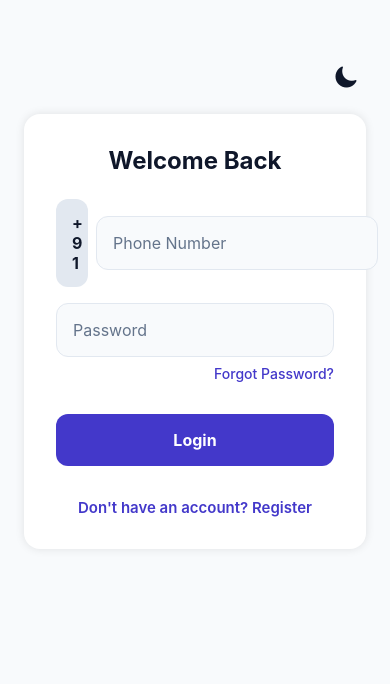
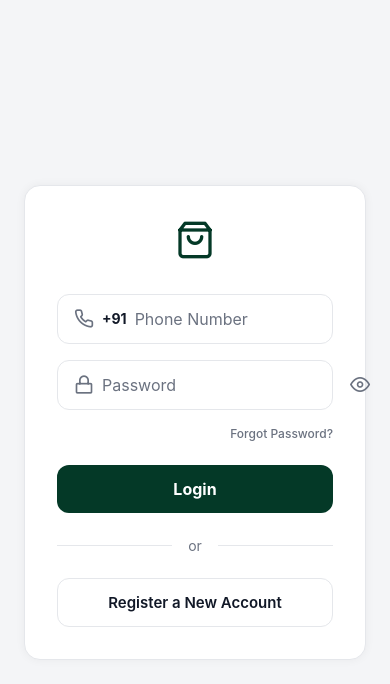
Before and after one commit to Adi5423/theShoppingCode, a React Native app in the folder mobile/: screen /Auth in a window 390 px wide. Shown: the top 684 px of the page. Built offline with nearby package versions, Linux system fonts and the light colour scheme.

Commit message:
The UI trans.

```diff
--- a/mobile/src/features/auth/AuthScreen.tsx
+++ b/mobile/src/features/auth/AuthScreen.tsx
@@ -1,78 +1,39 @@
 import React, { useState } from 'react';
-import { View, Text, TextInput, TouchableOpacity, StyleSheet, ActivityIndicator, KeyboardAvoidingView, Platform, UIManager, LayoutAnimation } from 'react-native';
-import { Ionicons } from '@expo/vector-icons';
+import { View, Text, TextInput, TouchableOpacity, StyleSheet, ActivityIndicator, KeyboardAvoidingView, Platform, Alert } from 'react-native';
+import { Feather } from '@expo/vector-icons'; // Using Feather for cleaner line-art
 import { lightTheme, darkTheme, spacing, radius } from '../../shared/theme';
 import { apiClient } from '../../shared/api/client';
 import { useAuthStore } from '../../shared/store/authStore';
 import { useThemeStore } from '../../shared/store/themeStore';
 
-// Enable smooth transitions on Android
-if (Platform.OS === 'android' && UIManager.setLayoutAnimationEnabledExperimental) {
-    UIManager.setLayoutAnimationEnabledExperimental(true);
-}
-
 export const AuthScreen = () => {
-    const { isDarkMode, toggleTheme } = useThemeStore();
+    const { isDarkMode } = useThemeStore();
     const theme = isDarkMode ? darkTheme : lightTheme;
 
     const [isLogin, setIsLogin] = useState(true);
     const [phone, setPhone] = useState('');
     const [password, setPassword] = useState('');
     const [showPassword, setShowPassword] = useState(false);
-    const [isPasswordFocused, setIsPasswordFocused] = useState(false);
     const [name, setName] = useState('');
     const [role, setRole] = useState<'CUSTOMER' | 'SHOPKEEPER'>('CUSTOMER');
-
     const [loading, setLoading] = useState(false);
-    const [uiError, setUiError] = useState(''); // NEW: Inline error state
 
     const signIn = useAuthStore(state => state.signIn);
 
-    const triggerAnimation = () => {
-        LayoutAnimation.configureNext(LayoutAnimation.Presets.easeInEaseOut);
-    };
-
-    const handleToggleMode = () => {
-        triggerAnimation();
-        toggleTheme();
-    };
-
-    const switchAuthMode = () => {
-        triggerAnimation();
-        setIsLogin(!isLogin);
-        setUiError('');
-    };
-
-    const showError = (msg: string) => {
-        triggerAnimation();
-        setUiError(msg);
-        setTimeout(() => {
-            triggerAnimation();
-            setUiError('');
-        }, 4000); // Auto-hide after 4 seconds
-    };
-
     const handleSubmit = async () => {
-        setUiError('');
-        if (phone.length !== 10) return showError("Please enter a valid 10-digit phone number.");
-        if (password.length < 6) return showError("Password must be at least 6 characters.");
-
+        if (phone.length !== 10) return Alert.alert("Error", "Enter a 10-digit number.");
         setLoading(true);
         const formattedPhone = `+91${phone}`;
-
         try {
             if (isLogin) {
                 const res = await apiClient.post('/auth/login', { phone: formattedPhone, password });
                 await signIn(res.data.token, res.data.user.role);
             } else {
-                if (!name) return showError("Name is required for registration.");
-                const res = await apiClient.post('/auth/register', {
-                    phone: formattedPhone, password, name, role, otp: '123456'
-                });
+                const res = await apiClient.post('/auth/register', { phone: formattedPhone, password, name, role, otp: '123456' });
                 await signIn(res.data.token, res.data.user.role);
             }
         } catch (error: any) {
-            showError(error.message);
+            Alert.alert("Error", error.message);
         } finally {
             setLoading(false);
         }
@@ -80,28 +41,20 @@ export const AuthScreen = () => {
 
     return (
         <KeyboardAvoidingView behavior={Platform.OS === 'ios' ? 'padding' : 'height'} style={[styles.container, { backgroundColor: theme.colors.background }]}>
+            <View style={[styles.card, { backgroundColor: theme.colors.surface, borderColor: theme.colors.border }]}>
 
-            {/* Top Bar with Dark Mode Toggle */}
-            <View style={styles.topBar}>
-                <TouchableOpacity onPress={handleToggleMode} style={styles.themeToggle}>
-                    <Ionicons name={isDarkMode ? "sunny" : "moon"} size={24} color={theme.colors.text} />
-                </TouchableOpacity>
-            </View>
-
-            <View style={[styles.card, { backgroundColor: theme.colors.surface }]}>
-                <Text style={[styles.title, { color: theme.colors.text }]}>{isLogin ? 'Welcome Back' : 'Create Account'}</Text>
-
-                {/* Inline Error Banner */}
-                {uiError !== '' && (
-                    <View style={[styles.errorBanner, { backgroundColor: theme.colors.errorBg, borderColor: theme.colors.error }]}>
-                        <Ionicons name="warning" size={20} color={theme.colors.error} style={{ marginRight: spacing.sm }} />
-                        <Text style={[styles.errorText, { color: theme.colors.error }]}>{uiError}</Text>
-                    </View>
-                )}
+                {/* Minimalist Icon Header */}
+                <View style={styles.iconHeader}>
+                    <Feather name="shopping-bag" size={40} color={theme.colors.primary} />
+                </View>
 
                 {!isLogin && (
                     <>
-                        <TextInput style={[styles.input, { backgroundColor: theme.colors.background, borderColor: theme.colors.border, color: theme.colors.text }]} placeholder="Full Name" value={name} onChangeText={setName} placeholderTextColor={theme.colors.textLight} autoCapitalize="words" />
+                        <View style={[styles.inputContainer, { borderColor: theme.colors.border }]}>
+                            <Feather name="user" size={20} color={theme.colors.textLight} style={styles.inputIcon} />
+                            <TextInput style={[styles.input, { color: theme.colors.text }]} placeholder="Full Name" value={name} onChangeText={setName} placeholderTextColor={theme.colors.textLight} />
+                        </View>
+
                         <View style={[styles.roleToggle, { backgroundColor: theme.colors.background }]}>
                             <TouchableOpacity style={[styles.roleBtn, role === 'CUSTOMER' && { backgroundColor: theme.colors.primary }]} onPress={() => setRole('CUSTOMER')}>
                                 <Text style={[styles.roleText, { color: role === 'CUSTOMER' ? '#fff' : theme.colors.textLight }]}>Shopper</Text>
@@ -113,78 +66,67 @@ export const AuthScreen = () => {
                     </>
                 )}
 
-                <View style={styles.phoneInputContainer}>
-                    <Text style={[styles.countryCode, { color: theme.colors.text, backgroundColor: theme.colors.border }]}>+91</Text>
-                    <TextInput style={[styles.input, styles.phoneInput, { backgroundColor: theme.colors.background, borderColor: theme.colors.border, color: theme.colors.text }]} placeholder="Phone Number" keyboardType="phone-pad" value={phone} onChangeText={setPhone} maxLength={10} placeholderTextColor={theme.colors.textLight} />
+                <View style={[styles.inputContainer, { borderColor: theme.colors.border }]}>
+                    <Feather name="phone" size={20} color={theme.colors.textLight} style={styles.inputIcon} />
+                    <Text style={{ color: theme.colors.text, fontWeight: 'bold', marginRight: 8 }}>+91</Text>
+                    <TextInput style={[styles.input, { color: theme.colors.text }]} placeholder="Phone Number" keyboardType="phone-pad" value={phone} onChangeText={setPhone} maxLength={10} placeholderTextColor={theme.colors.textLight} />
                 </View>
 
-                {/* Password Input with Dynamic Eye Icon */}
-                <View style={[styles.passwordContainer, { backgroundColor: theme.colors.background, borderColor: isPasswordFocused ? theme.colors.primary : theme.colors.border }]}>
-                    <TextInput
-                        style={[styles.passwordInput, { color: theme.colors.text }]}
-                        placeholder="Password"
-                        secureTextEntry={!showPassword}
-                        value={password}
-                        onChangeText={setPassword}
-                        placeholderTextColor={theme.colors.textLight}
-                        autoCapitalize="none"
-                        onFocus={() => { triggerAnimation(); setIsPasswordFocused(true); }}
-                        onBlur={() => { triggerAnimation(); setIsPasswordFocused(false); }}
-                    />
-                    {isPasswordFocused && (
-                        <TouchableOpacity onPress={() => setShowPassword(!showPassword)} style={styles.eyeIcon}>
-                            <Ionicons name={showPassword ? "eye-off" : "eye"} size={22} color={theme.colors.textLight} />
-                        </TouchableOpacity>
-                    )}
+                <View style={[styles.inputContainer, { borderColor: theme.colors.border }]}>
+                    <Feather name="lock" size={20} color={theme.colors.textLight} style={styles.inputIcon} />
+                    <TextInput style={[styles.input, { color: theme.colors.text }]} placeholder="Password" secureTextEntry={!showPassword} value={password} onChangeText={setPassword} placeholderTextColor={theme.colors.textLight} autoCapitalize="none" />
+                    <TouchableOpacity onPress={() => setShowPassword(!showPassword)}>
+                        <Feather name={showPassword ? "eye-off" : "eye"} size={20} color={theme.colors.textLight} />
+                    </TouchableOpacity>
                 </View>
 
                 {isLogin && (
                     <TouchableOpacity style={styles.forgotPasswordBtn}>
-                        <Text style={[styles.forgotPasswordText, { color: theme.colors.primary }]}>Forgot Password?</Text>
+                        <Text style={[styles.forgotText, { color: theme.colors.textLight }]}>Forgot Password?</Text>
                     </TouchableOpacity>
                 )}
 
-                <TouchableOpacity style={[styles.button, { backgroundColor: theme.colors.primary }]} onPress={handleSubmit} disabled={loading}>
-                    {loading ? <ActivityIndicator color="#fff" /> : <Text style={styles.buttonText}>{isLogin ? 'Login' : 'Register'}</Text>}
+                <TouchableOpacity style={[styles.primaryBtn, { backgroundColor: theme.colors.primary }]} onPress={handleSubmit} disabled={loading}>
+                    {loading ? <ActivityIndicator color="#fff" /> : <Text style={styles.primaryBtnText}>{isLogin ? 'Login' : 'Create Account'}</Text>}
                 </TouchableOpacity>
 
-                <TouchableOpacity onPress={switchAuthMode} style={styles.switchTextContainer}>
-                    <Text style={[styles.switchText, { color: theme.colors.primary }]}>{isLogin ? "Don't have an account? Register" : "Already have an account? Login"}</Text>
+                <View style={styles.dividerContainer}>
+                    <View style={[styles.divider, { backgroundColor: theme.colors.border }]} />
+                    <Text style={[styles.dividerText, { color: theme.colors.textLight }]}>or</Text>
+                    <View style={[styles.divider, { backgroundColor: theme.colors.border }]} />
+                </View>
+
+                <TouchableOpacity style={[styles.outlineBtn, { borderColor: theme.colors.border }]} onPress={() => { setIsLogin(!isLogin); setPhone(''); setPassword(''); }}>
+                    <Text style={[styles.outlineBtnText, { color: theme.colors.text }]}>{isLogin ? 'Register a New Account' : 'Log in to Existing Account'}</Text>
                 </TouchableOpacity>
             </View>
         </KeyboardAvoidingView>
     );
 };
 
-// Static layouts, dynamic colors are applied inline above
 const styles = StyleSheet.create({
-    container: { flex: 1, padding: spacing.lg },
-    topBar: { flexDirection: 'row', justifyContent: 'flex-end', paddingTop: spacing.xl, marginBottom: spacing.md },
-    themeToggle: { padding: spacing.sm, borderRadius: radius.full },
-    card: { padding: spacing.xl, borderRadius: radius.lg, elevation: 2, shadowColor: '#000', shadowOpacity: 0.1, shadowRadius: 10, justifyContent: 'center' },
-    title: { fontSize: 24, fontWeight: 'bold', marginBottom: spacing.lg, textAlign: 'center' },
+    container: { flex: 1, justifyContent: 'center', padding: spacing.lg },
+    card: { padding: spacing.xl, borderRadius: radius.lg, borderWidth: 1, shadowColor: '#000', shadowOpacity: 0.05, shadowRadius: 10, elevation: 2 },
+    iconHeader: { alignItems: 'center', marginBottom: spacing.xl },
 
-    errorBanner: { flexDirection: 'row', alignItems: 'center', padding: spacing.md, borderRadius: radius.md, marginBottom: spacing.md, borderWidth: 1 },
-    errorText: { fontSize: 14, fontWeight: '500', flex: 1 },
-
-    input: { borderWidth: 1, borderRadius: radius.md, padding: spacing.md, fontSize: 16, marginBottom: spacing.md },
-    phoneInputContainer: { flexDirection: 'row', alignItems: 'center', marginBottom: spacing.md },
-    countryCode: { fontSize: 16, fontWeight: 'bold', paddingHorizontal: spacing.md, paddingVertical: 14, borderRadius: radius.md, marginRight: spacing.sm, overflow: 'hidden' },
-    phoneInput: { flex: 1, marginBottom: 0 },
-
-    passwordContainer: { flexDirection: 'row', alignItems: 'center', borderWidth: 1, borderRadius: radius.md, marginBottom: spacing.sm },
-    passwordInput: { flex: 1, padding: spacing.md, fontSize: 16 },
-    eyeIcon: { padding: spacing.md },
-
-    forgotPasswordBtn: { alignSelf: 'flex-end', marginBottom: spacing.lg },
-    forgotPasswordText: { fontWeight: '500', fontSize: 14 },
+    inputContainer: { flexDirection: 'row', alignItems: 'center', borderWidth: 1, borderRadius: radius.md, paddingHorizontal: spacing.md, height: 50, marginBottom: spacing.md },
+    inputIcon: { marginRight: spacing.sm },
+    input: { flex: 1, fontSize: 16 },
 
     roleToggle: { flexDirection: 'row', marginBottom: spacing.md, borderRadius: radius.md, padding: 4 },
     roleBtn: { flex: 1, padding: spacing.sm, alignItems: 'center', borderRadius: radius.sm },
-    roleText: { fontWeight: 'bold' },
+    roleText: { fontWeight: '600' },
 
-    button: { padding: spacing.md, borderRadius: radius.md, alignItems: 'center', marginTop: spacing.sm },
-    buttonText: { color: '#fff', fontSize: 16, fontWeight: 'bold' },
-    switchTextContainer: { marginTop: spacing.xl, alignItems: 'center' },
-    switchText: { fontWeight: '600', fontSize: 15 }
+    forgotPasswordBtn: { alignSelf: 'flex-end', marginBottom: spacing.lg },
+    forgotText: { fontSize: 12, fontWeight: '500' },
+
+    primaryBtn: { padding: 14, borderRadius: radius.md, alignItems: 'center', marginBottom: spacing.lg },
+    primaryBtnText: { color: '#fff', fontSize: 16, fontWeight: 'bold' },
+
+    dividerContainer: { flexDirection: 'row', alignItems: 'center', marginBottom: spacing.lg },
+    divider: { flex: 1, height: 1 },
+    dividerText: { marginHorizontal: spacing.md, fontSize: 14 },
+
+    outlineBtn: { padding: 14, borderRadius: radius.md, alignItems: 'center', borderWidth: 1 },
+    outlineBtnText: { fontSize: 15, fontWeight: '600' }
 });
--- /dev/null
+++ b/mobile/src/features/shop/ShopkeeperDashboard.tsx
@@ -0,0 +1,94 @@
+import React from 'react';
+import { View, Text, StyleSheet, ScrollView, Image, TouchableOpacity } from 'react-native';
+import { Feather } from '@expo/vector-icons';
+import { useThemeStore } from '../../shared/store/themeStore';
+import { lightTheme, darkTheme, spacing, radius } from '../../shared/theme';
+
+export const ShopkeeperDashboard = () => {
+    const { isDarkMode } = useThemeStore();
+    const theme = isDarkMode ? darkTheme : lightTheme;
+
+    return (
+        <ScrollView style={[styles.container, { backgroundColor: theme.colors.background }]}>
+
+            {/* Header Area */}
+            <View style={styles.header}>
+                <View style={styles.headerTitleRow}>
+                    <Feather name="box" size={24} color={theme.colors.primary} style={{ marginRight: 8 }} />
+                    <Text style={[styles.headerTitle, { color: theme.colors.text }]}>Shop Manager</Text>
+                </View>
+                {/* Profile Placeholder from Reference Image */}
+                <Image source={{ uri: 'https://i.pravatar.cc/100' }} style={styles.profileAvatar} />
+            </View>
+
+            <View style={styles.content}>
+                <Text style={[styles.pageTitle, { color: theme.colors.text }]}>Overview</Text>
+                <Text style={[styles.subtitle, { color: theme.colors.textLight }]}>Here's what's happening with your shop today.</Text>
+
+                {/* Status Toggle Mockup */}
+                <View style={[styles.statusBanner, { backgroundColor: theme.colors.surface, borderColor: theme.colors.border }]}>
+                    <Text style={[styles.statusText, { color: theme.colors.text }]}>Shop Status: <Text style={{ fontWeight: 'bold' }}>Open</Text></Text>
+                    <View style={[styles.toggleActive, { backgroundColor: theme.colors.primary }]} />
+                </View>
+
+                {/* Metric Card: Sales */}
+                <View style={[styles.metricCard, { backgroundColor: theme.colors.surface, borderColor: theme.colors.border }]}>
+                    <View style={styles.metricHeader}>
+                        <View style={[styles.iconBox, { backgroundColor: theme.colors.background }]}>
+                            <Feather name="dollar-sign" size={20} color={theme.colors.text} />
+                        </View>
+                        <View style={[styles.badge, { backgroundColor: '#FEF3C7' }]}>
+                            <Feather name="trending-up" size={14} color="#D97706" />
+                            <Text style={[styles.badgeText, { color: '#D97706' }]}>+12%</Text>
+                        </View>
+                    </View>
+                    <Text style={[styles.metricLabel, { color: theme.colors.textLight }]}>TOTAL SALES</Text>
+                    <Text style={[styles.metricValue, { color: theme.colors.primary }]}>₹12,450.00</Text>
+                </View>
+
+                {/* Metric Card: Orders */}
+                <View style={[styles.metricCard, { backgroundColor: theme.colors.surface, borderColor: theme.colors.border }]}>
+                    <View style={styles.metricHeader}>
+                        <View style={[styles.iconBox, { backgroundColor: theme.colors.background }]}>
+                            <Feather name="shopping-bag" size={20} color={theme.colors.text} />
+                        </View>
+                    </View>
+                    <Text style={[styles.metricLabel, { color: theme.colors.textLight }]}>ACTIVE ORDERS</Text>
+                    <View style={styles.orderRow}>
+                        <Text style={[styles.metricValue, { color: theme.colors.text }]}>14</Text>
+                        <Text style={[styles.orderSubtext, { color: theme.colors.textLight }]}> 3 to ship today</Text>
+                    </View>
+                </View>
+
+            </View>
+        </ScrollView>
+    );
+};
+
+const styles = StyleSheet.create({
+    container: { flex: 1 },
+    header: { flexDirection: 'row', justifyContent: 'space-between', alignItems: 'center', paddingHorizontal: spacing.lg, paddingTop: 60, paddingBottom: spacing.md },
+    headerTitleRow: { flexDirection: 'row', alignItems: 'center' },
+    headerTitle: { fontSize: 20, fontWeight: 'bold' },
+    profileAvatar: { width: 40, height: 40, borderRadius: 20, backgroundColor: '#CCC' },
+
+    content: { padding: spacing.lg },
+    pageTitle: { fontSize: 28, fontWeight: 'bold', marginBottom: 4 },
+    subtitle: { fontSize: 15, marginBottom: spacing.lg },
+
+    statusBanner: { flexDirection: 'row', alignItems: 'center', padding: spacing.md, borderRadius: radius.md, borderWidth: 1, marginBottom: spacing.xl },
+    statusText: { flex: 1, fontSize: 16 },
+    toggleActive: { width: 44, height: 24, borderRadius: 12 }, // Simple visual mockup
+
+    metricCard: { padding: spacing.xl, borderRadius: radius.lg, borderWidth: 1, marginBottom: spacing.md, shadowColor: '#000', shadowOpacity: 0.02, shadowRadius: 8, elevation: 1 },
+    metricHeader: { flexDirection: 'row', justifyContent: 'space-between', alignItems: 'flex-start', marginBottom: spacing.lg },
+    iconBox: { padding: spacing.sm, borderRadius: radius.md },
+    badge: { flexDirection: 'row', alignItems: 'center', paddingHorizontal: 8, paddingVertical: 4, borderRadius: radius.full },
+    badgeText: { fontSize: 12, fontWeight: 'bold', marginLeft: 4 },
+
+    metricLabel: { fontSize: 12, fontWeight: '700', letterSpacing: 1, marginBottom: 8 },
+    metricValue: { fontSize: 36, fontWeight: 'bold' },
+
+    orderRow: { flexDirection: 'row', alignItems: 'baseline' },
+    orderSubtext: { fontSize: 14, marginLeft: 8 }
+});
```
Also changed, not shown: mobile/src/navigation/AppNavigator.tsx (+23 -3 lines), mobile/src/shared/theme.ts (+16 -39 lines).
